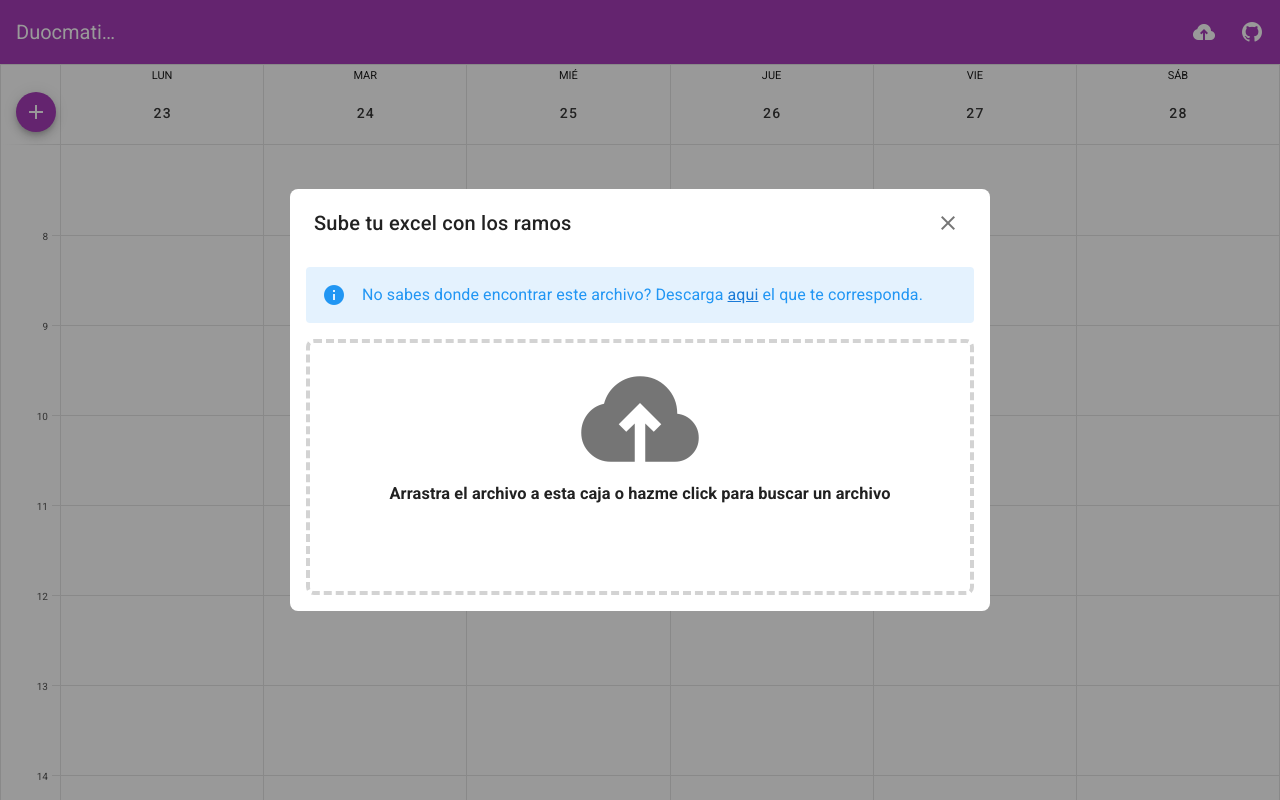
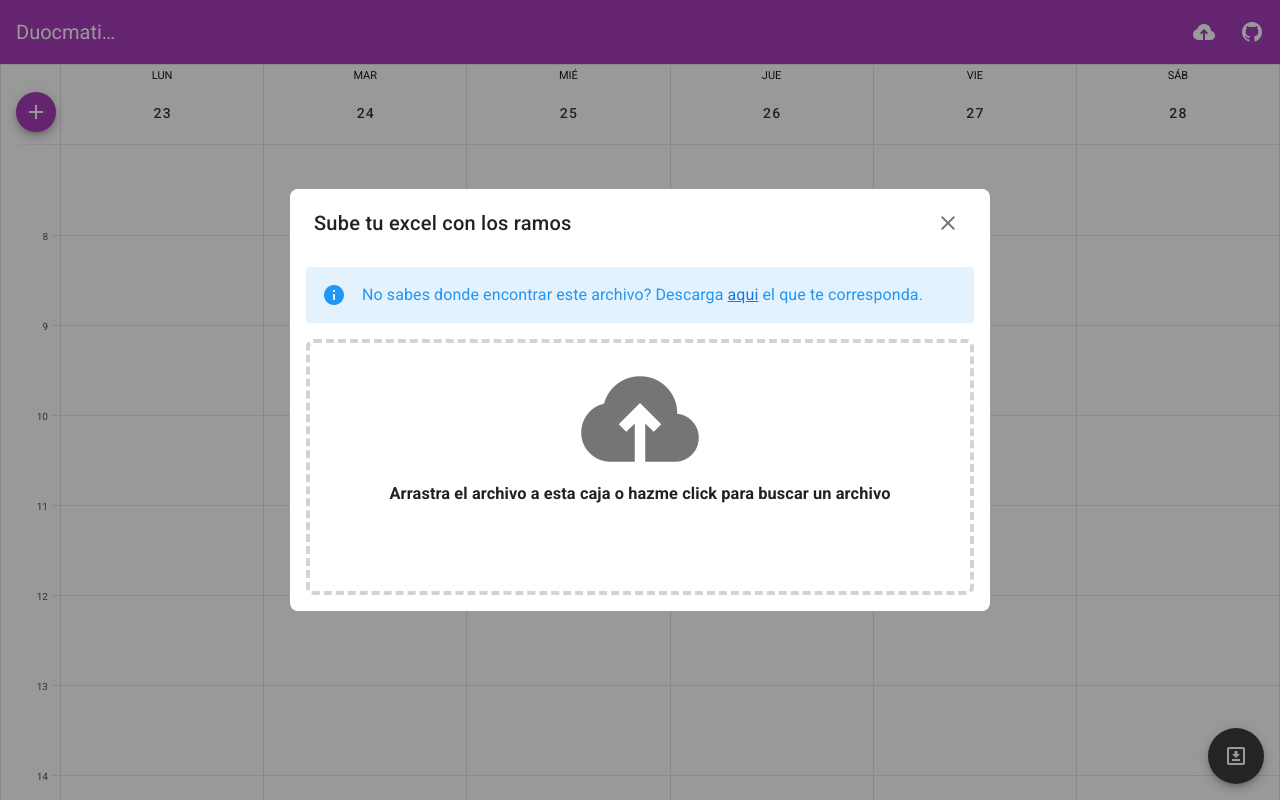
Before and after one commit to BaaltRodrigo/duocmatico, a Vue app: page / in a window 1280 px wide. Shown: the top 800 px of the page. Built offline with nearby package versions, Linux system fonts and the light colour scheme.

Commit message:
feat: :sparkles: Can take screenshots on calendar

```diff
--- a/package.json
+++ b/package.json
@@ -9,6 +9,7 @@
   },
   "dependencies": {
     "core-js": "^3.22.0",
+    "html2canvas": "^1.4.1",
     "js-cookie": "^3.0.1",
     "read-excel-file": "^5.2.28",
     "vue": "^2.6.11",
--- a/src/components/Calendario.vue
+++ b/src/components/Calendario.vue
@@ -1,6 +1,7 @@
 <template>
   <div>
     <v-calendar
+      id="dm-calendar"
       ref="calendar"
       type="week"
       :first-interval="7"
@@ -12,7 +13,8 @@
       :events="events"
       locale="es"
       @click:event="test"
-    ></v-calendar>
+    >
+    </v-calendar>
     <!-- Alert -->
     <v-snackbar :value="eventsOverlap" timeout="-1" color="pink">
       <v-icon>mdi-alert</v-icon> <b>Tienes tope de horario!</b>
@@ -30,11 +32,16 @@
         </v-card-text>
       </v-card>
     </v-dialog>
+    <!-- Button to share -->
+    <v-btn fab dark bottom right fixed @click="takeScreenshot">
+      <v-icon>mdi-download-box-outline</v-icon>
+    </v-btn>
   </div>
 </template>
 
 <script>
 import { mapState } from "vuex";
+import html2Canvas from "html2canvas";
 import Curso from "../components/curso/Curso.vue";
 
 export default {
@@ -160,6 +167,17 @@ export default {
         end: `${eventDate} ${startEnd[1]}`,
       };
     },
+
+    async takeScreenshot() {
+      const element = document.getElementById("dm-calendar");
+      const canvas = await html2Canvas(element);
+
+      // create link to download image;
+      const link = document.createElement("a");
+      link.download = "Mi-Horario.png";
+      link.href = canvas.toDataURL("image/png");
+      link.click();
+    },
   },
 
   mounted() {
```
Also changed, not shown: 1 other file (tests, documents, lock files or other folders).
